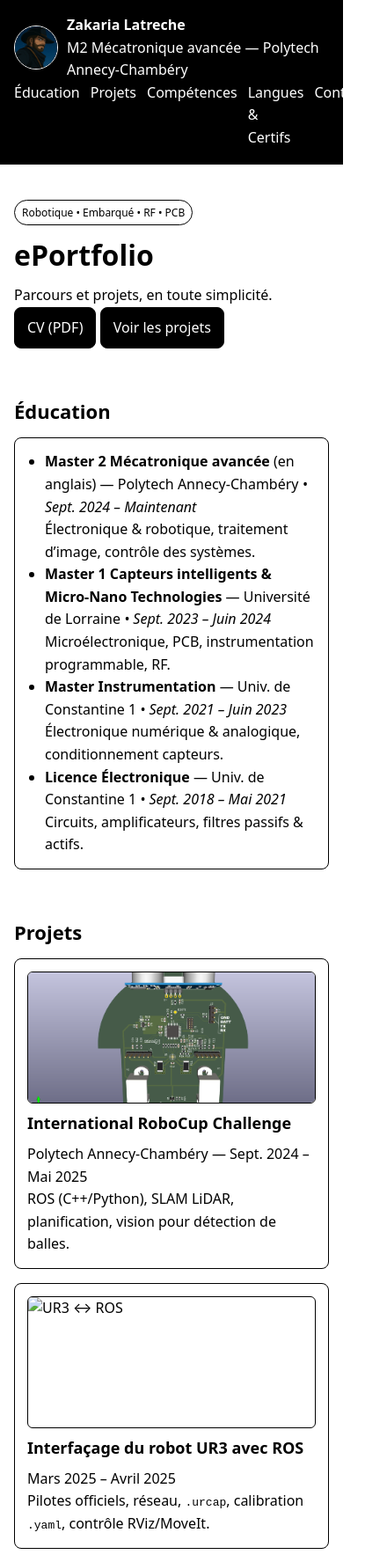
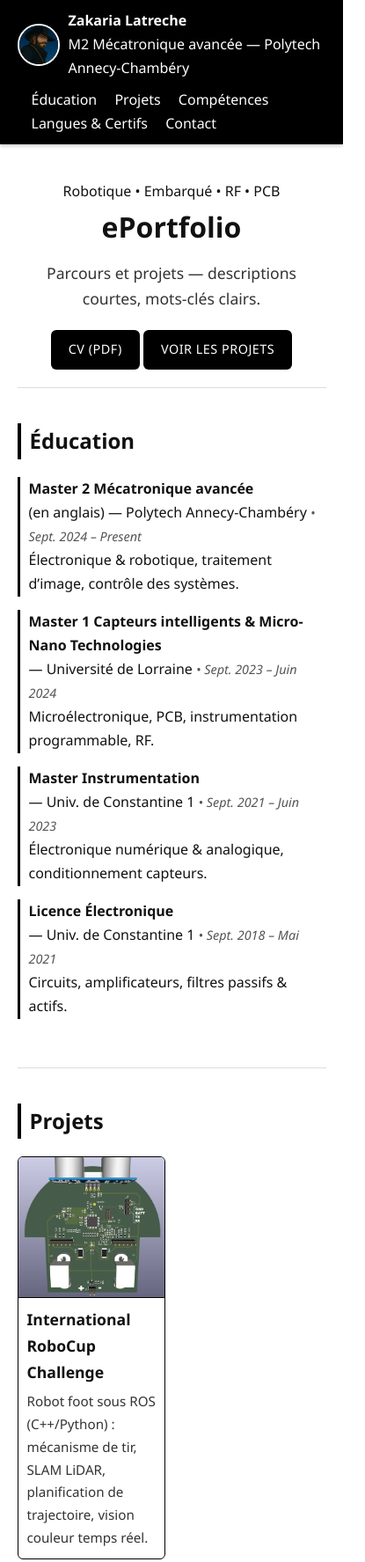
Before and after one commit to krakoo-diy/krakoo-diy.github.io, a plain HTML site: page index.html in a window 390 px wide. Shown: the top 1775 px of the page at 88% size, 415 px wide, since content can reach past the window. Drawn offline with Linux system fonts and the light colour scheme.

Commit message:
grid size fixed

```diff
--- a/css/style.css
+++ b/css/style.css
@@ -1,56 +1,247 @@
-/* style.css — thème 100% noir & blanc, minimal */
-/* Reset & base */
-*{box-sizing:border-box;margin:0;padding:0}
-html,body{height:100%}
-body{background:#fff;color:#000;font-family:system-ui,-apple-system,Segoe UI,Roboto,Arial,Helvetica,sans-serif;line-height:1.6}
-img{max-width:100%;display:block}
-a{color:#000;text-decoration:underline}
-.container{max-width:1100px;margin:0 auto;padding:20px}
+/* style.css — corrected layout for aligned project cards */
 
-/* Header & nav */
-header{background:#000;color:#fff}
-header .container{display:flex;justify-content:space-between;align-items:center}
-.brand{display:flex;align-items:center;gap:10px}
-.brand img{width:50px;height:50px;border-radius:50%;object-fit:cover;border:1px solid #fff}
-.navlinks{display:flex;gap:12px}
-.navlinks a{color:#fff;text-decoration:none;border-bottom:1px solid transparent}
-.navlinks a:hover{border-bottom-color:#fff}
+/* Base */
+* {
+  box-sizing: border-box;
+  margin: 0;
+  padding: 0;
+}
+body {
+  font-family: 'Segoe UI', Roboto, Arial, sans-serif;
+  background-color: #ffffff;
+  color: #111;
+  line-height: 1.7;
+  font-size: 16px;
+}
+img {
+  max-width: 100%;
+  height: auto;
+  display: block;
+}
+a {
+  color: #111;
+  text-decoration: none;
+}
+a:hover {
+  text-decoration: underline;
+}
+.container {
+  width: 90%;
+  max-width: 1100px;
+  margin: 0 auto;
+}
+
+/* Header */
+header {
+  background-color: #000;
+  color: #fff;
+  padding: 10px 0;
+  box-shadow: 0 2px 4px rgba(0,0,0,0.2);
+}
+header .container {
+  display: flex;
+  justify-content: space-between;
+  align-items: center;
+}
+.brand {
+  display: flex;
+  align-items: center;
+  gap: 10px;
+}
+.brand img {
+  width: 48px;
+  height: 48px;
+  border-radius: 50%;
+  border: 2px solid #fff;
+  object-fit: cover;
+}
+.navlinks a {
+  color: #fff;
+  margin-left: 16px;
+  font-weight: 500;
+  transition: opacity 0.2s;
+}
+.navlinks a:hover {
+  opacity: 0.7;
+}
+
+/* Hero */
+.hero {
+  text-align: center;
+  padding: 60px 0 40px;
+}
+.hero h1 {
+  font-size: 2rem;
+  margin-bottom: 10px;
+}
+.hero .lead {
+  font-size: 1.1rem;
+  color: #333;
+  margin-bottom: 20px;
+}
+.btn {
+  display: inline-block;
+  background: #000;
+  color: #fff;
+  padding: 10px 20px;
+  border: none;
+  border-radius: 6px;
+  cursor: pointer;
+  text-transform: uppercase;
+  font-size: 0.9rem;
+  letter-spacing: 0.5px;
+}
+.btn:hover {
+  background: #222;
+}
 
 /* Sections */
-section{padding:24px 0}
-h1{font-size:32px;margin:8px 0}
-h2{font-size:22px;margin:6px 0 12px}
-h3{font-size:18px;margin:8px 0}
-.lead{margin-top:6px}
-.tag{display:inline-block;border:1px solid #000;padding:4px 8px;border-radius:999px;font-size:12px}
+section {
+  padding: 40px 0;
+  border-bottom: 1px solid #ddd;
+}
+section:last-of-type {
+  border-bottom: none;
+}
+h2 {
+  font-size: 1.5rem;
+  margin-bottom: 20px;
+  border-left: 4px solid #000;
+  padding-left: 10px;
+}
 
-/* Simple layout */
-.hero{display:grid;grid-template-columns:1fr;gap:16px}
-.grid{display:grid;gap:16px}
-.grid.cards{grid-template-columns:repeat(auto-fill,minmax(260px,1fr))}
+/* Éducation */
+ul {
+  list-style-type: none;
+}
+#education li {
+  margin-bottom: 15px;
+  border-left: 3px solid #000;
+  padding-left: 10px;
+}
+#education strong {
+  display: block;
+  font-weight: 600;
+}
+#education em {
+  font-size: 0.9rem;
+  color: #555;
+}
 
-/* Card & project */
-.card{border:1px solid #000;background:#fff;padding:14px;border-radius:8px}
-.project img{width:100%;height:150px;object-fit:cover;border:1px solid #000;border-radius:6px}
+/* Projets */
+.grid {
+  display: flex;
+  flex-wrap: wrap;
+  gap: 20px;
+  justify-content: flex-start; /* was space-between */
+}
+.project {
+  flex: 1 1 320px;
+  max-width: 48%;
+  border: 1px solid #000;
+  border-radius: 6px;
+  overflow: hidden;
+  background: #fff;
+  transition: transform 0.2s, box-shadow 0.2s;
+  display: flex;
+  flex-direction: column;
+  justify-content: space-between;
+}
+.project:hover {
+  transform: translateY(-3px);
+  box-shadow: 0 3px 8px rgba(0,0,0,0.1);
+}
+.project h3 {
+  font-size: 1.1rem;
+  margin: 10px 0 5px;
+  padding: 0 10px;
+}
+.project p {
+  padding: 0 10px 10px;
+  font-size: 0.95rem;
+  color: #333;
+}
+.project img {
+  width: 100%;
+  height: 160px;
+  object-fit: cover;
+  border-bottom: 1px solid #000;
+}
 
-/* Lists */
-ul{list-style:disc;padding-left:20px}
+/* Figures côte à côte */
+.project .figures {
+  display: flex;
+  flex-direction: row;
+  justify-content: center;
+  align-items: flex-start;
+  gap: 20px;
+  margin-top: 15px;
+  flex-wrap: wrap;
+}
+.project figure {
+  text-align: center;
+  flex: 1 1 45%;
+  max-width: 500px;
+}
+.project figure img {
+  width: 100%;
+  height: auto;
+  border: 1px solid #000;
+}
+.project figure figcaption {
+  font-size: 0.9rem;
+  color: #333;
+  margin-top: 6px;
+}
 
-/* Buttons */
-.btn{display:inline-block;background:#000;color:#fff;border:1px solid #000;padding:10px 14px;border-radius:8px;text-decoration:none}
-.btn:hover{opacity:.9}
-.btn.primary{background:#000;color:#fff}
+/* Compétences */
+#competences ul li {
+  margin-bottom: 8px;
+}
+#competences strong {
+  color: #000;
+}
+
+/* Langues & Certifs */
+#infos ul li {
+  margin-bottom: 6px;
+}
+
+/* Contact */
+#contact a {
+  color: #000;
+  font-weight: 500;
+}
+#contact a:hover {
+  text-decoration: underline;
+}
 
 /* Footer */
-footer{background:#000;color:#fff;text-align:center;padding:12px 0;margin-top:20px}
-
-/* Forms (search etc., if added later) */
-input[type="search"],input[type="text"],input[type="email"],button{border:1px solid #000;border-radius:8px;padding:8px 10px;background:#fff;color:#000}
-button{background:#000;color:#fff;border-color:#000;cursor:pointer}
-button:hover{opacity:.9}
-
-/* Accessibility helpers */
-:focus{outline:2px dashed #000;outline-offset:2px}
+footer {
+  background-color: #000;
+  color: #fff;
+  text-align: center;
+  padding: 14px 0;
+  margin-top: 40px;
+  font-size: 0.9rem;
+}
 
 /* Responsive */
-@media (max-width:900px){.container{padding:16px}}
+@media (max-width: 900px) {
+  header .container {
+    flex-direction: column;
+    align-items: flex-start;
+  }
+  .navlinks {
+    margin-top: 8px;
+  }
+  .hero {
+    padding: 40px 0 20px;
+  }
+  .project {
+    .project { flex: 0 0 calc(50% - 10px)};
+  }
+  .project .figures {
+    flex-direction: column;
+  }
+}
--- a/index.html
+++ b/index.html
@@ -4,12 +4,12 @@
   <meta charset="utf-8" />
   <meta name="viewport" content="width=device-width, initial-scale=1" />
   <title>Zakaria Latreche — ePortfolio</title>
-  <meta name="description" content="ePortfolio simple de Zakaria Latreche — Éducation, Projets, Compétences, Contact." />
-  <!-- garder les fichiers séparés -->
+  <meta name="description" content="ePortfolio minimaliste noir et blanc de Zakaria Latreche — Éducation, Projets, Compétences, Contact." />
   <link rel="stylesheet" href="css/style.css">
+  <script src="js/script.js"></script>
 </head>
 <body>
-  <!-- En‑tête minimal -->
+  <!-- En-tête -->
   <header>
     <div class="container">
       <nav>
@@ -17,7 +17,7 @@
           <img src="images/GnGC6gpWwAAuV8w.jpg" alt="Portrait">
           <div>
             <strong>Zakaria Latreche</strong><br>
-            <span class="muted">M2 Mécatronique avancée — Polytech Annecy‑Chambéry</span>
+            <span class="muted">M2 Mécatronique avancée — Polytech Annecy-Chambéry</span>
           </div>
         </div>
         <div class="navlinks">
@@ -32,12 +32,12 @@
   </header>
 
   <main class="container">
-    <!-- Hero très simple -->
+    <!-- Hero -->
     <section class="hero" id="accueil">
       <div>
         <span class="tag">Robotique • Embarqué • RF • PCB</span>
         <h1>ePortfolio</h1>
-        <p class="lead">Parcours et projets, en toute simplicité.</p>
+        <p class="lead">Parcours et projets — descriptions courtes, mots-clés clairs.</p>
         <div class="cta">
           <a class="btn primary" href="ZAKARIA%20LATRECHE.pdf" download>CV (PDF)</a>
           <a class="btn" href="#projets">Voir les projets</a>
@@ -45,90 +45,98 @@
       </div>
     </section>
 
-    <!-- Éducation : liste simple -->
+    <!-- Éducation -->
     <section id="education">
       <h2>Éducation</h2>
       <div class="card">
         <ul>
-          <li><strong>Master 2 Mécatronique avancée</strong> (en anglais) — Polytech Annecy‑Chambéry <em>• Sept. 2024 – Maintenant</em><br><span class="muted">Électronique & robotique, traitement d’image, contrôle des systèmes.</span></li>
-          <li><strong>Master 1 Capteurs intelligents & Micro‑Nano Technologies</strong> — Université de Lorraine <em>• Sept. 2023 – Juin 2024</em><br><span class="muted">Microélectronique, PCB, instrumentation programmable, RF.</span></li>
+          <li><strong>Master 2 Mécatronique avancée</strong> (en anglais) — Polytech Annecy-Chambéry <em>• Sept. 2024 – Present</em><br><span class="muted">Électronique & robotique, traitement d’image, contrôle des systèmes.</span></li>
+          <li><strong>Master 1 Capteurs intelligents & Micro-Nano Technologies</strong> — Université de Lorraine <em>• Sept. 2023 – Juin 2024</em><br><span class="muted">Microélectronique, PCB, instrumentation programmable, RF.</span></li>
           <li><strong>Master Instrumentation</strong> — Univ. de Constantine 1 <em>• Sept. 2021 – Juin 2023</em><br><span class="muted">Électronique numérique & analogique, conditionnement capteurs.</span></li>
           <li><strong>Licence Électronique</strong> — Univ. de Constantine 1 <em>• Sept. 2018 – Mai 2021</em><br><span class="muted">Circuits, amplificateurs, filtres passifs & actifs.</span></li>
         </ul>
       </div>
     </section>
 
-    <!-- Projets : cartes simples (une image + 4–5 lignes) -->
+    <!-- Projets (1–2 lignes chacun) -->
  <section id="projets">
   <h2>Projets</h2>
   <div class="grid cards">
-        <!-- 1 -->
+    <!-- RoboCup -->
     <article class="card project">
       <img src="images/minimouse.png" alt="RoboCup">
       <h3>International RoboCup Challenge</h3>
-          <p class="muted">Polytech Annecy‑Chambéry — Sept. 2024 – Mai 2025</p>
-          <p>ROS (C++/Python), SLAM LiDAR, planification, vision pour détection de balles.</p>
+      <p>Robot foot sous ROS (C++/Python) : mécanisme de tir, SLAM LiDAR, planification de trajectoire, vision couleur temps réel.</p>
     </article>
-        <!-- 2 -->
+
+    <!-- UR3 ↔ ROS -->
     <article class="card project">
       <img src="images/UR3.png" alt="UR3 ↔ ROS">
       <h3>Interfaçage du robot UR3 avec ROS</h3>
-          <p class="muted">Mars 2025 – Avril 2025</p>
-          <p>Pilotes officiels, réseau, <code>.urcap</code>, calibration <code>.yaml</code>, contrôle RViz/MoveIt.</p>
+      <p>UR3↔ROS via Ethernet, pilotes officiels, .urcap + calibration .yaml ; contrôle cinématique sous RViz & MoveIt (tests temps réel, Linux).</p>
     </article>
-        <!-- 3 -->
+
+    <!-- Microscope multiphotonique -->
     <article class="card project">
       <img src="images/Softwear_LIA.png" alt="Microscope multiphotonique">
       <h3>Traitement du signal — microscope multiphotonique</h3>
-          <p class="muted">Fév. 2025 – Mai 2025</p>
-          <p>Interface Python, SDK PicoScope, acquisition temps réel, calcul SNR.</p>
+      <p>Acquisition temps réel (Python GUI + SDK PicoScope) et traitement ; calcul précis du SNR pour matériaux non linéaires.</p>
     </article>
-        <!-- 4 -->
+
+    <!-- Détection vibrations -->
     <article class="card project">
-          <img src="images/meander_antenna.png" alt="Détection vibrations">
+      <img src="images/meander_antenna.png" alt="Détection de vibrations">
       <h3>Système autonome de détection de vibrations</h3>
-          <p class="muted">Sept. 2024 – Jan. 2025</p>
-          <p>ESP32‑C3, IMU, antenne méandre 50 Ω, PCB 4 couches, BOM sous Altium.</p>
+      <p>Module IMU+MCU sur PCB 4 couches, antenne méandre IFA 50 Ω ; Wi-Fi/BLE et BOM optimisée (Altium).</p>
     </article>
-        <!-- 5 -->
+
+    <!-- Liaison RF SAW -->
     <article class="card project">
-          <img src="images/Circular_antenna.png" alt="RF SAW">
+      <img src="images/Circular_antenna.png" alt="Liaison RF SAW">
       <h3>Liaison RF pour capteur SAW (milieu rotatif)</h3>
-          <p class="muted">Nov. 2023 – Mai 2024</p>
-          <p>COMSOL (S11/S12), ciblage 2,45 GHz, layout & adaptation d’impédance Altium.</p>
+      <p>Antenne circulaire 2,45 GHz : simulation COMSOL (S11/S12), optimisation paramétrique, layout & adaptation d’impédance (Altium).</p>
     </article>
-        <!-- 6 -->
+
+    <!-- Mini-robot -->
     <article class="card project">
-          <img src="images/minimouse.png" alt="Mini‑robot">
-          <h3>Minirobot à deux roues (Mini‑Mouse)</h3>
-          <p class="muted">Jan. 2024 – Mai 2024</p>
-          <p>STM32 (C), SPI/UART/I²C, PCB 2 couches intégrant capteurs/actionneurs.</p>
+      <img src="images/minimouse.png" alt="Minirobot">
+      <h3>Minirobot à deux roues (Mini-Mouse)</h3>
+      <p>STM32 (C) avec SPI/UART/I²C ; PCB 2 couches intégrant capteurs/actionneurs pour déplacement autonome.</p>
     </article>
-        <!-- 7 -->
+
+    <!-- Capteur cardiaque (avec 2 figures côte à côte) -->
     <article class="card project">
-          <img src="images/heart_sensor.png" alt="Capteur cardiaque">
       <h3>Capteur cardiaque analogique</h3>
-          <p class="muted">Déc. 2023 – Jan. 2024</p>
-          <p>LED IR + photodiode, filtre actif, ampli (×100), comparateur, ~90 BPM.</p>
+      <p>Cardio-tachymètre (LED IR + photodiode, filtre actif, ampli, comparateur). Simulation LTspice et validation expérimentale (~90 BPM).</p>
+      <div class="figures">
+        <figure>
+          <img src="images/mini_schematic.png" alt="Schéma LTspice">
+          <figcaption>Schéma simulé (LTspice)</figcaption>
+        </figure>
+        <figure>
+          <img src="images/mini_project2.jpg" alt="Signal oscilloscope">
+          <figcaption>Signal mesuré (~90 BPM)</figcaption>
+        </figure>
+      </div>
     </article>
-        <!-- 8 -->
+
+    <!-- Tri bouteilles -->
     <article class="card project">
-          <img src="images/recycling.png" alt="Tri bouteilles">
+      <img src="images/recycling.png" alt="Système de tri de bouteilles">
       <h3>Système de tri pour collecteur de bouteilles</h3>
-          <p class="muted">Fév. 2023 – Juin 2023</p>
-          <p>Arduino (C/C++), détection/tri/comptage/broyage, IHM, intégration méca‑élec.</p>
+      <p>Arduino (C/C++) : détection, tri, comptage, broyage ; IHM et intégration mécatronique.</p>
     </article>
-        <!-- 9 -->
+
+    <!-- Suiveur solaire -->
     <article class="card project">
-          <img src="images/solar_tracker.png" alt="Suiveur solaire">
+      <img src="images/solar_tracker.png" alt="Suiveur solaire 2 axes">
       <h3>Suiveur de soleil à deux axes</h3>
-          <p class="muted">Fév. 2021 – Mai 2021</p>
-          <p>ESP32, capteurs LDR, servos; optimisation d’orientation du panneau.</p>
+      <p>ESP32, capteurs LDR, servomoteurs ; optimisation d’orientation pour meilleur rendement.</p>
     </article>
   </div>
 </section>
 
-    <!-- Compétences : liste simple -->
+    <!-- Compétences -->
     <section id="competences">
       <h2>Compétences</h2>
       <div class="card">
@@ -142,7 +150,7 @@
       </div>
     </section>
 
-    <!-- Langues & Certifs : liste simple -->
+    <!-- Langues & Certifs -->
     <section id="infos">
       <h2>Langues & Certifications</h2>
       <div class="grid">
@@ -175,10 +183,13 @@
 
   <!-- Pied de page -->
   <footer>
-    <div class="container">© <span id="y"></span> Zakaria Latreche — ePortfolio</div>
+    © <span id="y"></span> Zakaria Latreche — ePortfolio
   </footer>
 
-  <!-- JS minimal (peut être vide) -->
   <script src="js/script.js"></script>
+  <script>
+    // année auto si script.js est vide
+    (function(){ var y=document.getElementById('y'); if(y) y.textContent=new Date().getFullYear();})();
+  </script>
 </body>
 </html>
```
Also changed, not shown: images/mini_project.jpg (added), images/mini_project2.jpg (added), images/mini_schematic.png (added). Lines whose indentation alone changed are shown as unchanged.
